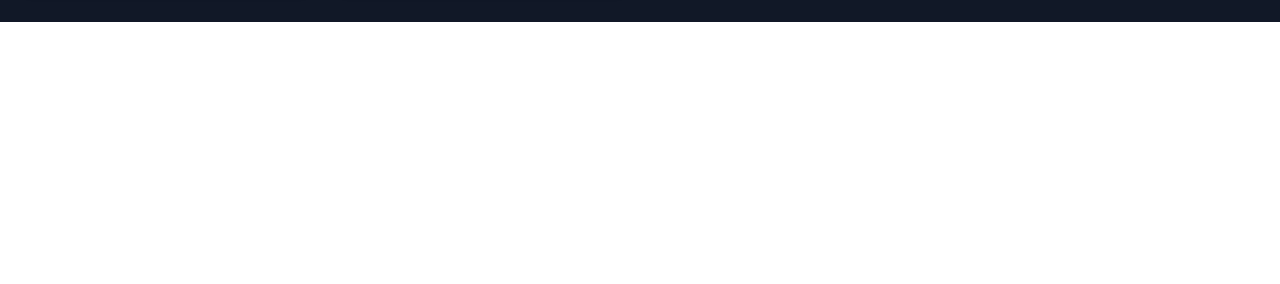
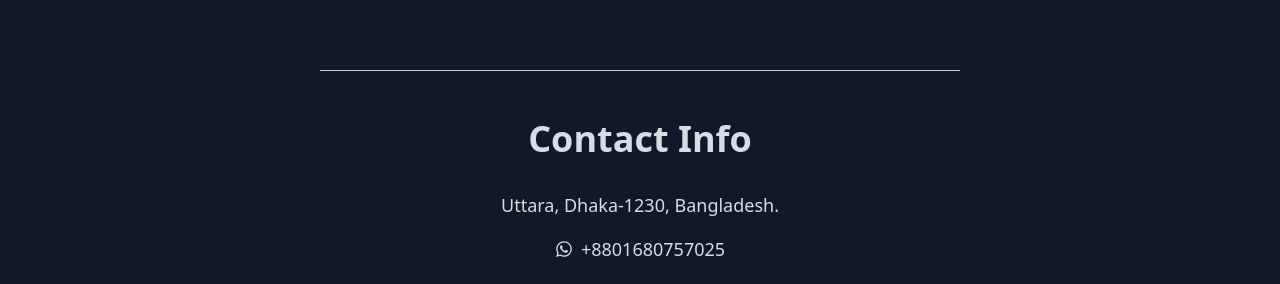
Before and after one commit to Rubaeid-Sanjid/my-academic-portfolio, a React (Vite) app: page / in a window 1280 px wide. Shown: the part 3804-4088 px from the top of the page. Before the commit the page ends 3826 px from the top, so only its background shows below. Built offline with nearby package versions, Linux system fonts and the light colour scheme.

Commit message:
added contact section

```diff
--- a/package.json
+++ b/package.json
@@ -12,6 +12,7 @@
   "dependencies": {
     "react": "^18.3.1",
     "react-dom": "^18.3.1",
+    "react-icons": "^5.4.0",
     "react-simple-typewriter": "^5.0.1"
   },
   "devDependencies": {
--- a/src/App.jsx
+++ b/src/App.jsx
@@ -1,5 +1,6 @@
 import About from "./Pages/About/About";
 import Certifications from "./Pages/Certifications/Certifications";
+import Contact from "./Pages/Contact/Contact";
 import Education from "./Pages/Education/Education";
 import Home from "./Pages/Home/Home";
 import Projects from "./Pages/Projects/Projects";
@@ -15,6 +16,7 @@
         <Skills></Skills>
         <Projects></Projects>
         <Certifications></Certifications>
+        <Contact></Contact>
       </main>
     </>
   );
--- /dev/null
+++ b/src/Pages/Contact/Contact.jsx
@@ -0,0 +1,54 @@
+import { FaWhatsapp } from "react-icons/fa";
+import { IoMdMail } from "react-icons/io";
+// import { motion } from "framer-motion";
+
+const Contact = () => {
+  return (
+    <div id="contact">
+      <div className="divider bg-neutral-content h-[1px] lg:w-1/2 w-3/4 mx-auto my-12"></div>
+      <h2
+        // whileInView={{ opacity: 1, y: 0 }}
+        // initial={{ y: -100, opacity: 0 }}
+        // transition={{ duration: 1.5 }}
+        className="text-neutral-content font-semibold text-center text-4xl mb-8"
+      >
+        Contact Info
+      </h2>
+      <div className="text-neutral-content text-lg flex flex-col items-center gap-4">
+        <h3
+        //   initial={{ x: -100, opacity: 0 }}
+        //   whileInView={{ x: 0, opacity: 1 }}
+        //   transition={{ duration: 1.5 }}
+        >
+          Uttara, Dhaka-1230, Bangladesh.
+        </h3>
+
+        <h3
+        //   initial={{ x: 100, opacity: 0 }}
+        //   whileInView={{ x: 0, opacity: 1 }}
+        //   transition={{ duration: 1.5 }}
+          className="flex gap-2 items-center"
+        >
+          <FaWhatsapp />
+          <a href="https://wa.me/+8801680757025" target="_blank">
+            +8801680757025
+          </a>
+        </h3>
+
+        <h3
+        //   initial={{ x: -100, opacity: 0 }}
+        //   whileInView={{ x: 0, opacity: 1 }}
+        //   transition={{ duration: 1.5 }}
+          className="flex gap-2 items-center"
+        >
+          <IoMdMail />
+          <a href="mailto:rubaeid.sanjid@gmail.com" target="_blank">
+            rubaeid.sanjid@gmail.com
+          </a>
+        </h3>
+      </div>
+    </div>
+  );
+};
+
+export default Contact;
```
Also changed, not shown: 1 other file (tests, documents, lock files or other folders).
